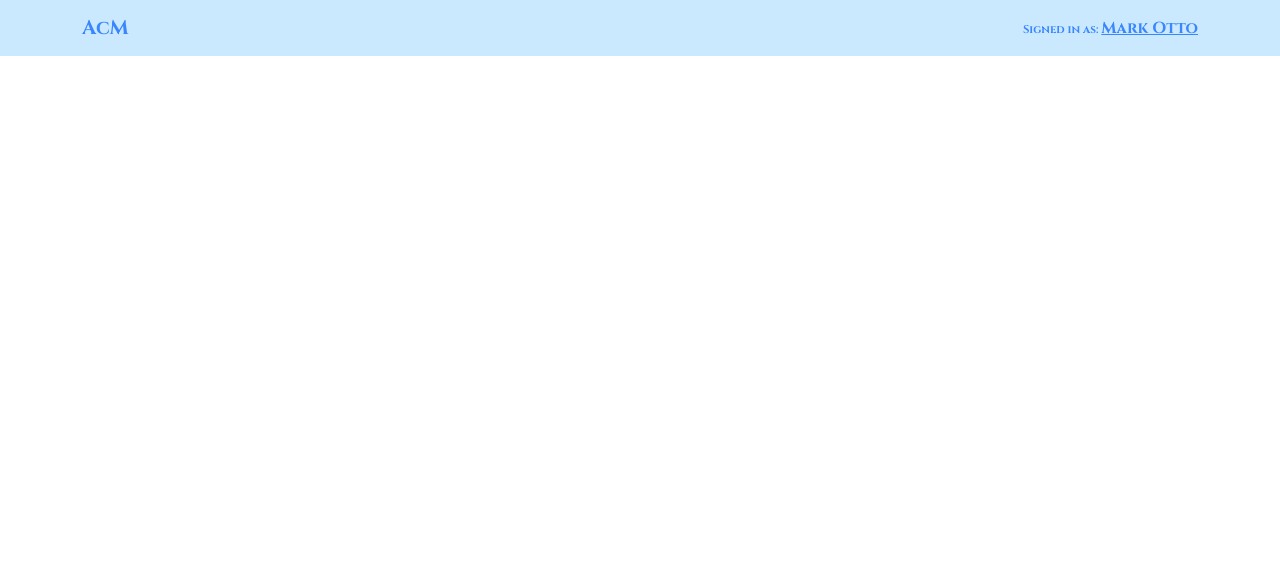
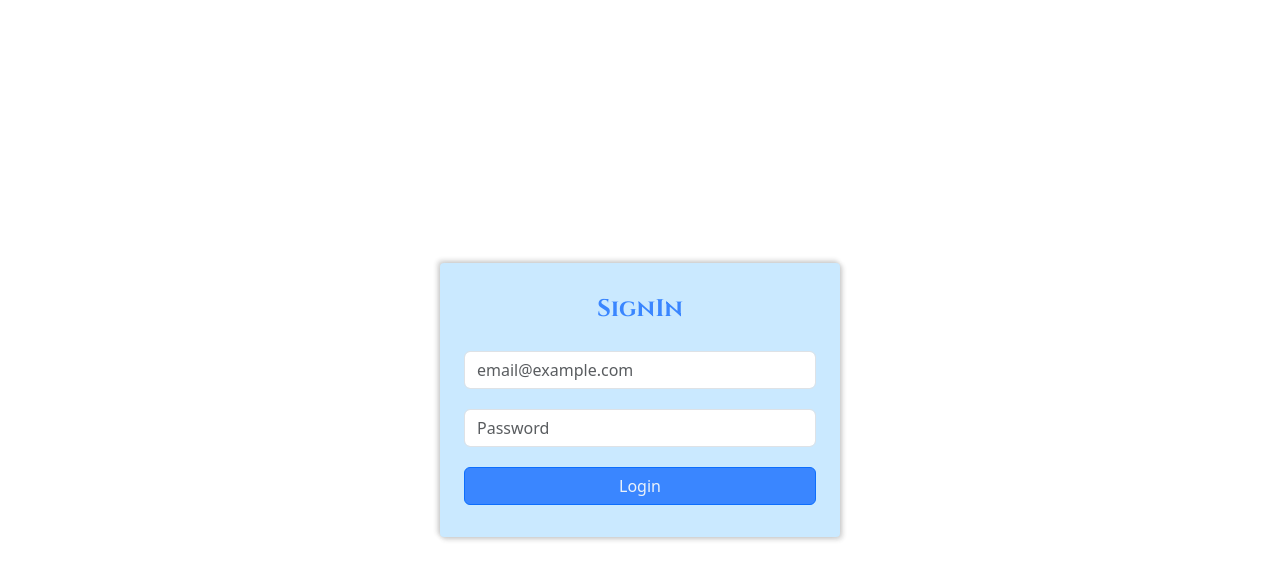
Before and after one commit to IM-Suryakant-Kumar/account-management, a React (Vite) app: page /login in a window 1280 px wide. Before the commit this address led to /. Shown: the top 580 px of the page. Built offline with nearby package versions, Linux system fonts and the light colour scheme.

Commit message:
feat: implemented login form

```diff
--- a/src/App.css
+++ b/src/App.css
@@ -20,3 +20,37 @@ nav.navbar-expand.navbar > .container .navbar-text > a {
   font-size: 1rem;
   color: var(--color-logo) !important;
 }
+
+/* login */
+.main-login {
+  min-height: 100vh;
+  display: flex;
+  justify-content: center;
+  align-items: center;
+}
+
+.login {
+  width: 95%;
+  max-width: 400px;
+  padding: 2em 1.5em;
+  background-color: var(--color-secondary);
+  border-radius: 0.25em;
+  box-shadow: 2px 2px 4px 1px #33333330, -2px -2px 4px 1px #33333330;
+  display: flex;
+  flex-direction: column;
+  gap: 0.25em;
+}
+
+.title {
+  font-family: var(--font-cinzel);
+  font-weight: bold;
+  text-align: center;
+  color: var(--color-logo);
+  font-size: x-large;
+  margin-bottom: 1em;
+}
+
+button.primary {
+  background-color: var(--color-logo);
+  color: var(--color-primary);
+}
--- a/src/components/AuthLayout.jsx
+++ b/src/components/AuthLayout.jsx
@@ -1,6 +1,8 @@
-import { Navigate, Outlet } from "react-router-dom";
+import { Navigate, Outlet, useLocation } from "react-router-dom";
 
 export const AuthLayout = () => {
-	const user = true;
-	return user ? <Navigate to="/" replace /> : <Outlet />;
+	const user = false;
+  const pathname = useLocation().state?.redirectTo || "/"
+
+	return user ? <Navigate to={pathname} replace /> : <Outlet />;
 };
--- a/src/pages/Login.jsx
+++ b/src/pages/Login.jsx
@@ -1,5 +1,34 @@
+import { Button, Form } from "react-bootstrap";
+
 export const Login = () => {
-  return (
-    <form></form>
-  )
-}
+	const handleSubmit = (e) => {
+		e.preventDefault();
+		const formData = new FormData(e.currentTarget);
+
+		console.log(Object.fromEntries(formData));
+	};
+
+	return (
+		<main className="main-login">
+			<Form className="login" onSubmit={handleSubmit}>
+				<h1 className="title">SignIn</h1>
+				<Form.Group className="mb-3" controlId="formPlaintextEmail">
+					<Form.Control
+						type="email"
+						name="email"
+						placeholder="email@example.com"
+						required
+						min="3"
+					/>
+				</Form.Group>
+
+				<Form.Group className="mb-3" controlId="formPlaintextPassword">
+					<Form.Control type="password" name="password" placeholder="Password" required min="3" />
+				</Form.Group>
+				<Button type="submit" variant="primary" className="primary">
+					Login
+				</Button>
+			</Form>
+		</main>
+	);
+};
```
